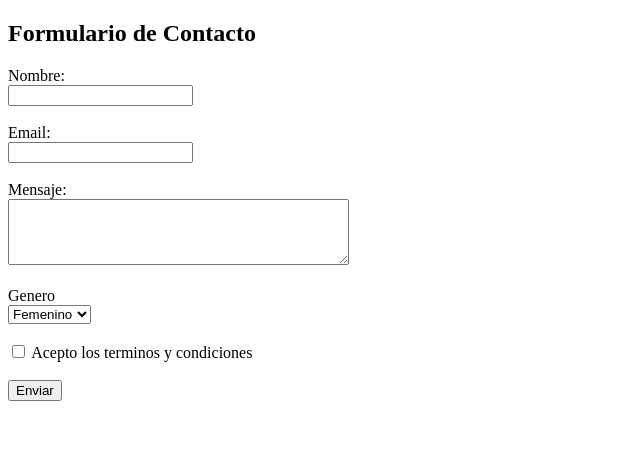
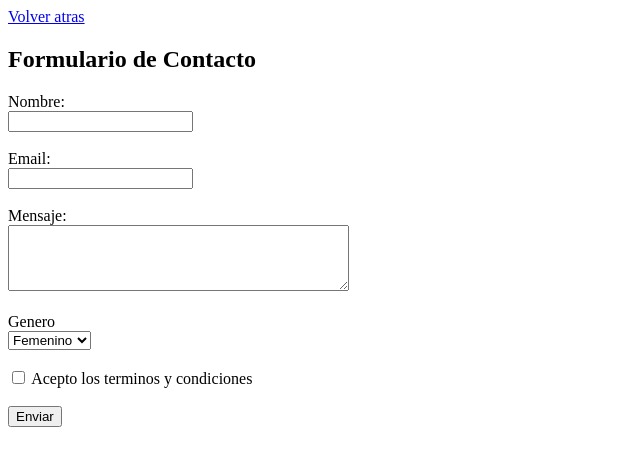
Before and after one commit to slendydaza81-rgb/prueba, a plain HTML site: page html/contactform.html in a window 1280 px wide. Shown: the whole page, without its empty margins (0-640 px from the left). Drawn offline with Linux system fonts and the light colour scheme.

Commit message:
cargando archivos

```diff
--- a/html/contactform.html
+++ b/html/contactform.html
@@ -6,6 +6,8 @@
     <title>Document</title>
 </head>
 <body>
+    <a href="../index.html">Volver atras</a>
+
     <section>
         <h1>Formulario de Contacto</h1>
 
```
